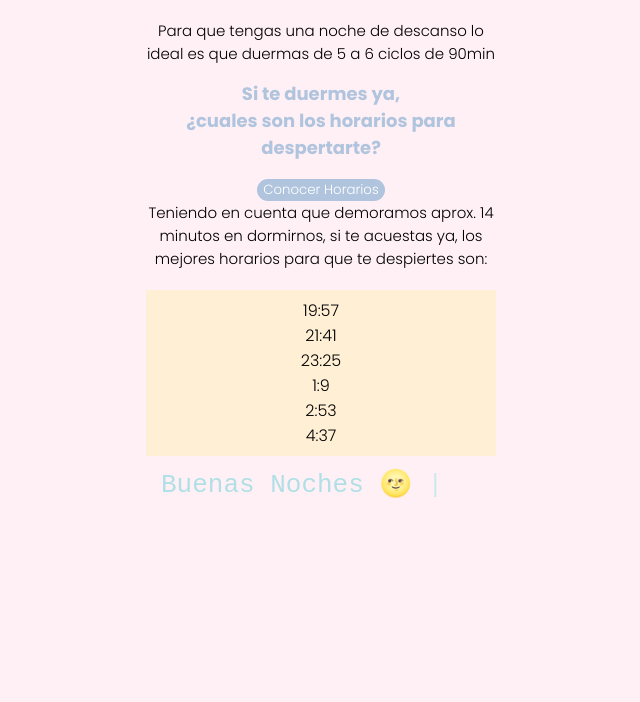
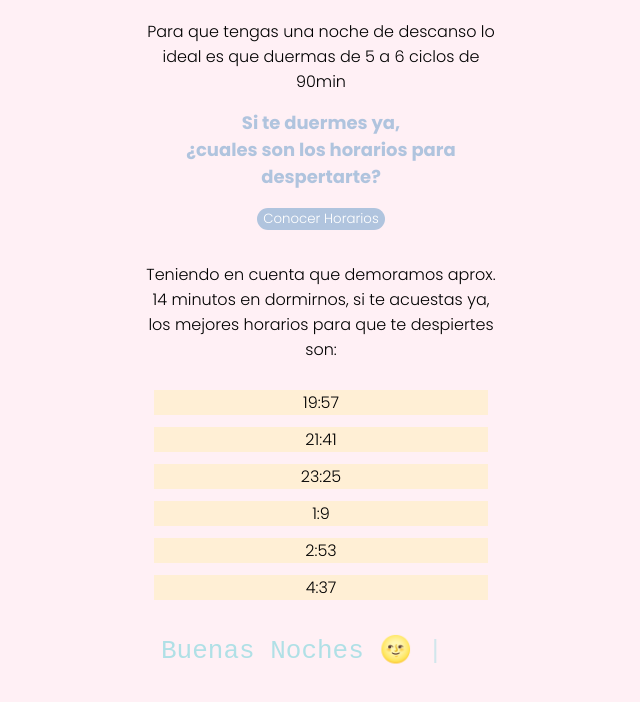
Before and after one commit to DanielaVillegas/Sleepy-Time, a plain HTML site: page index.html in a window 1280 px wide. Both pictures are taken after a click on the button "Conocer Horarios". Shown: the part 72-774 px from the top of the page, without its empty margins (319-959 px from the left). Drawn offline with Linux system fonts and the light colour scheme.

Commit message:
separando botones

```diff
--- a/css/style.css
+++ b/css/style.css
@@ -31,9 +31,15 @@ h2 {
     font-size: 18px;
 }
 
-p {
-    font-size: 15px;
+.parrafo-principal {
+    font-size: 1rem;
     margin: 0;
+}
+
+.parrafo-secundario {
+    font-size: 1rem;
+    margin: 0;
+    margin-top: 2rem;
 }
 
 .noches {
@@ -80,17 +86,24 @@ button {
     color: black;
 }
 
-ul {
-    list-style: none;
-    padding: 0;
-    margin-top: 20px;
+
+li {
+    background: PapayaWhip;
 }
 
 .hoursBox {
+    display: flex;
+    flex-direction: column;
+    gap: 12px;
+    margin-top: 20px;
     margin-bottom:  12px;
-    background: PapayaWhip;
+    list-style: none;
     padding: 8px;
 }
+.hoursBox li {
+    background: PapayaWhip;
+}
+
 
 .visible {
     display: block !important;
--- a/index.html
+++ b/index.html
@@ -13,13 +13,13 @@
 <div>
     <header>
        <h1>Lenvante sin Pereza!</h1>
-       <p>Para que tengas una noche de descanso lo ideal es que duermas de 5 a 6 ciclos de 90min</p>
+       <p class="parrafo-principal">Para que tengas una noche de descanso lo ideal es que duermas de 5 a 6 ciclos de 90min</p>
     </header>
     <section>
         <h2>Si te duermes ya, <br /> ¿cuales son los horarios para despertarte?</h2>
         <button class="horarios" id="getHours">Conocer Horarios</button>
         <div id="infoBox">
-            <p>Teniendo en cuenta que demoramos aprox. 14 minutos en dormirnos, si te acuestas ya, los mejores horarios para que te despiertes son:</p>
+            <p class="parrafo-secundario">Teniendo en cuenta que demoramos aprox. 14 minutos en dormirnos, si te acuestas ya, los mejores horarios para que te despiertes son:</p>
             <ul class="hoursBox" id="hoursBox"></ul>
             <p class="noches" >Buenas Noches 🌝 <span class="cursor">|</span></p>
         </div>
```
